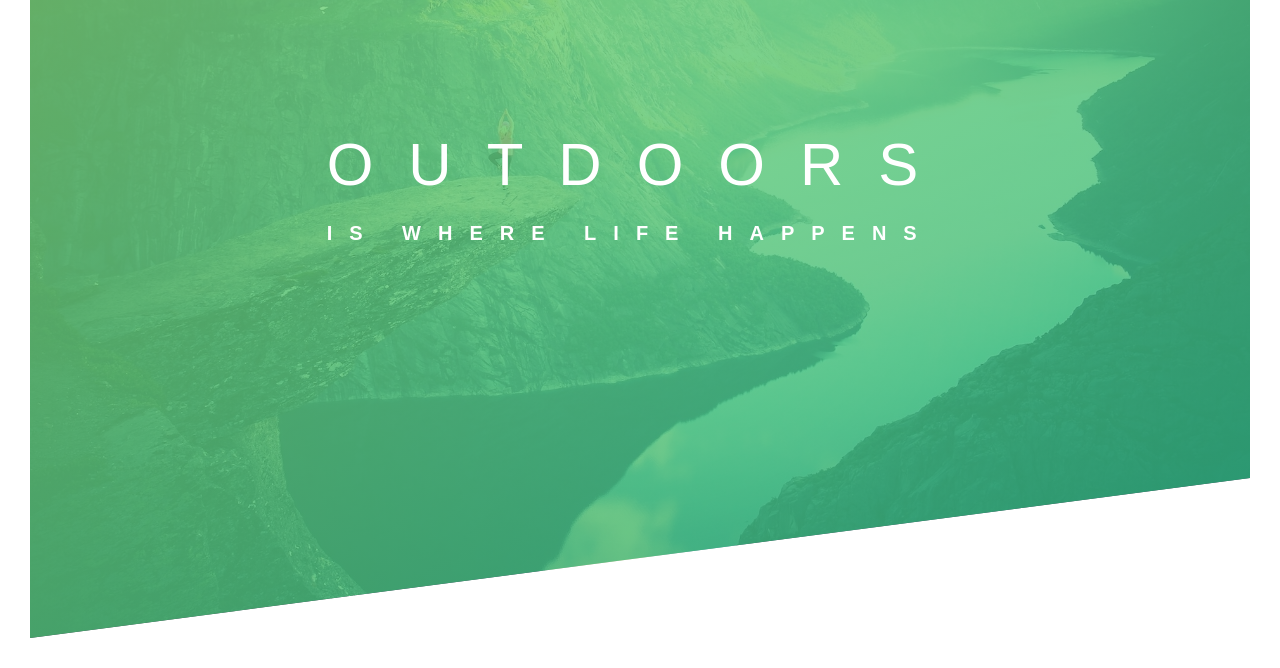
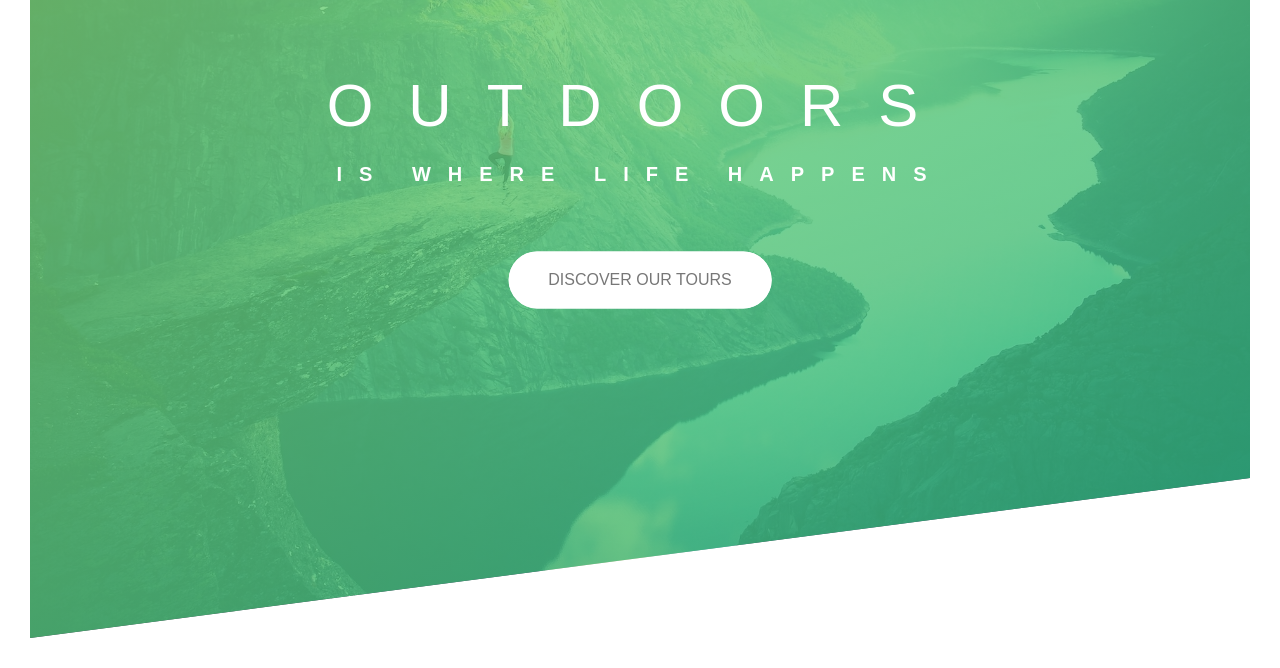
Before and after one commit to NaokiHaba/advanced-css-course, a website built with Parcel: page starter/index.html in a window 1280 px wide. Shown: the part 152-820 px from the top of the page. Built offline with nearby package versions, Linux system fonts and the light colour scheme.

Commit message:
feat: Add "Discover our tours" button to main page

```diff
--- a/starter/css/style.css
+++ b/starter/css/style.css
@@ -62,6 +62,8 @@ body {
     left: 50%;
     /*要素はその自身の幅の50%分左に、高さの50%分上に移動*/
     transform: translate(-50%, -50%);
+
+    text-align: center;
 }
 
 .heading-primary {
@@ -74,6 +76,8 @@ body {
     https://developer.mozilla.org/ja/docs/Web/CSS/backface-visibility
     */
     backface-visibility: hidden;
+
+    margin-bottom: 60px;
 }
 
 .heading-primary-main {
@@ -157,3 +161,75 @@ body {
         transform: translate(0);
     }
 }
+
+@keyframes moveInBottom {
+   0%{
+        opacity: 0; /* 要素を透明にする */
+        transform: translateY(30px); /* 要素を下に30px移動する */
+    }
+
+    100% {
+        opacity: 1; /* 要素を不透明にする */
+        transform: translate(0); /* 要素を元の位置に戻す */
+   }
+}
+
+/*未訪問のリンク要素にスタイルを適用*/
+.btn:link,
+    /*ユーザーが既に訪れたことのあるリンク要素にスタイルを適用*/
+.btn:visited {
+    text-transform: uppercase; /* テキストを大文字に変換 */
+    text-decoration: none; /* テキストの下線を削除 */
+    padding: 15px 40px; /* ボタンの内側の余白を設定 */
+    display: inline-block; /* インラインブロック要素として表示 */
+    border-radius: 100px; /* ボーダーラジウスを設定して円形のボタンにする */
+    transition: all .2s; /* すべてのプロパティに対して変化を0.2秒かけて行う */
+    position: relative; /* 要素を絶対位置に配置 */
+}
+
+.btn:hover {
+    transform: translateY(-3px); /* ホバー時に上に3px移動するアニメーション効果 */
+    box-shadow: 0 10px 20px rgba(0, 0, 0, 0.2); /* ホバー時に影を付ける */
+}
+
+.btn:active {
+    transform: translateY(-1px); /* クリック時に少し上に移動するアニメーション効果 */
+    box-shadow: 0 5px 10px rgba(0, 0, 0, 0.2); /* クリック時に影を付ける */
+}
+
+.btn-white {
+    background-color: #ffffff;
+    color: #777;
+}
+
+.btn:after {
+    content: ""; /* 仮想要素にコンテンツを設定せず、空の内容とします */
+    display: inline-block;
+    /* インラインブロック要素として表示
+    要素がボタンの内部に配置され、ボタンの高さと幅に合わせて表示
+     */
+    height: 100%; /* 要素の高さを100%にする */
+    width: 100%; /* 要素の幅を100%にする */
+    border-radius: 100px; /* ボーダーラジウスを設定して円形のボタンにする */
+
+    position: absolute; /* 要素を絶対位置に配置 */
+    top: 0; /* 要素をボタンの上端に配置 */
+    left: 0; /* 要素をボタンの左端に配置 */
+    z-index: -1; /* 要素をボタンよりも下に配置 */
+
+    transition: all .4s; /* すべてのプロパティに対して変化を0.4秒かけて行う */
+}
+
+.btn-white:after {
+    background-color: #ffffff;
+}
+
+.btn:hover:after {
+    transform: scaleX(1.4) scaleY(1.6); /* ホバー時にボタンの幅を1.4倍、高さを1.6倍にする */
+    opacity: 0; /* ホバー時に要素を透明にする */
+}
+
+.btn-animated {
+    animation: moveInBottom .5s ease-out .75s; /* アニメーションを0.5秒かけて行う */
+    animation-fill-mode: backwards; /* アニメーションが終了したときに、要素をアニメーション前の状態に戻す */
+}
--- a/starter/index.html
+++ b/starter/index.html
@@ -25,6 +25,10 @@
 			<span class="heading-primary-main">Outdoors</span>
 			<span class="heading-primary-sub">is where life happens</span>
 		</h1>
+
+		<a href="#" class="btn btn-white btn-animated">
+			Discover our tours
+		</a>
 	</div>
 </header>
 </body>
```
